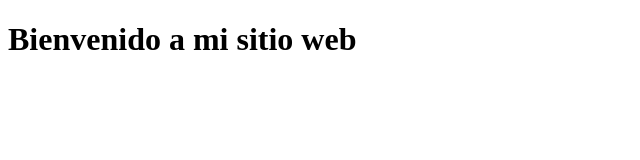
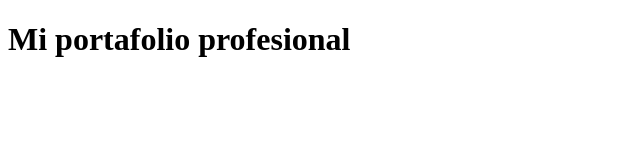
Before and after one commit to Alegaelg/Git, a plain HTML site: page index.html in a window 1280 px wide. Shown: the whole page, without its empty margins (0-640 px from the left). Drawn offline with Linux system fonts and the light colour scheme.

Commit message:
Intentando de nuevo cambiar el titulo

```diff
--- a/index.html
+++ b/index.html
@@ -6,6 +6,6 @@
     <title>Document</title>
 </head>
 <body>
-    <h1>Bienvenido a mi sitio web</h1>
+    <h1>Mi portafolio profesional</h1>
 </body>
 </html>
```
